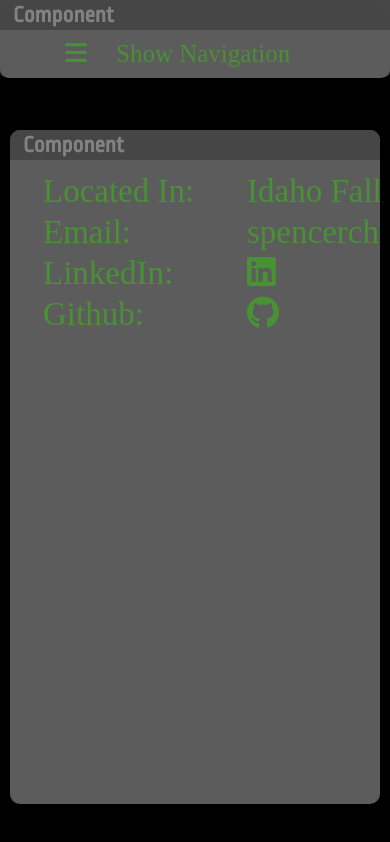
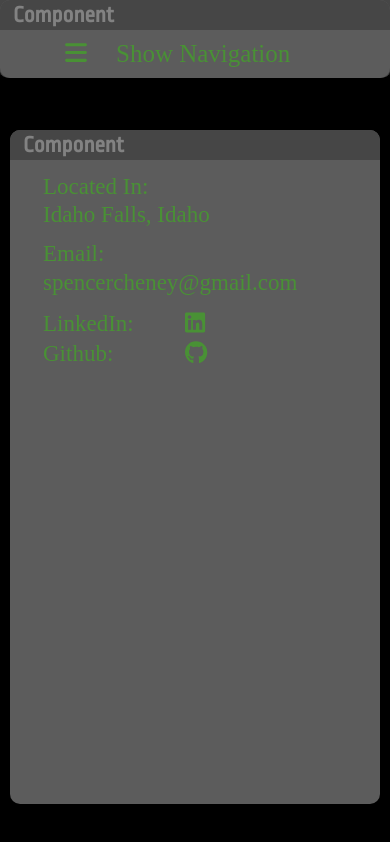
Before and after one commit to spencercheney/portfolio, a Next.js app: page /contactMe in a window 390 px wide. Built offline with nearby package versions, Linux system fonts and the light colour scheme; a web font is replaced by a local one.

Commit message:
contact me page is responsive

```diff
--- a/app/(toast_container)/contactMe/page.js
+++ b/app/(toast_container)/contactMe/page.js
@@ -5,7 +5,7 @@ import { useEffect, useState } from "react"
 import styles from  "@/styles/contact_me.module.css"
 import { FontAwesomeIcon } from "@fortawesome/react-fontawesome"
 import { faLinkedin, faGithub } from "@fortawesome/free-brands-svg-icons"
-import { faArrowLeft } from "@fortawesome/free-solid-svg-icons"
+import { faArrowLeft, faArrowUp } from "@fortawesome/free-solid-svg-icons"
 
 export default function main() {
   const [showCopy, setShowCopy] = useState(false)
@@ -39,18 +39,20 @@ export default function main() {
   return(<>
       <table className={styles.table}>
         <tbody>
-          <tr>
+          <tr className={styles.long}>
             <td>Located In:</td>
             <td>Idaho Falls, Idaho</td>
           </tr>
-          <tr onMouseEnter={() => setShowCopy(true)} onMouseLeave={() => setShowCopy(false)}>
+          <tr className={styles.long} onMouseEnter={() => setShowCopy(true)} onMouseLeave={() => setShowCopy(false)}>
             <td>Email:</td>
             <td>
               <div className={styles.email} onClick={copy}>spencercheney@gmail.com</div>
               {showCopy &&
                 <div className={styles.copy}>
-                  <FontAwesomeIcon icon={faArrowLeft} />
+                  <FontAwesomeIcon icon={faArrowLeft} className={styles.left}/>
+
                   <CopyText isCopied={isCopied} />
+                  <FontAwesomeIcon icon={faArrowUp} className={styles.up}/>
                 </div>
               }
             </td>
--- a/styles/contact_me.module.css
+++ b/styles/contact_me.module.css
@@ -25,3 +25,70 @@
   color: black;
   display: inline;
 }
+
+.up {
+  display: none;
+  margin-left: 5px;
+}
+
+@media (max-width:954px) {
+  .table {
+    font-size: 23px;
+  }
+}
+
+@media (max-width:777px) {
+  .email {
+    display: block;
+  }
+
+  .copy {
+    position: absolute;
+    left: 292px;
+    margin-left: 0;
+    background-color: black;
+    color: white;
+    border-radius: 5px;
+    padding: 3px;
+  }
+
+  .left {
+    display: none;
+  }
+
+  .up {
+    display: initial;
+  }
+}
+
+@media (max-width:575px) {
+  .table > tbody > tr > td {
+    min-width: 150px;
+  }
+
+  .copy {
+    left: 242px;
+  }
+}
+
+@media (max-width:530px) {
+  .long {
+    margin-bottom: 10px;
+    display: block;
+  }
+
+  .long > td {
+    display: block;
+    width: 100% !important;
+  }
+
+  .copy {
+    left: 85px;
+  }
+
+  .table > tbody > tr > td {
+    display: inline-block;
+    width: 140px;
+    min-width: 0;
+  }
+}
```
